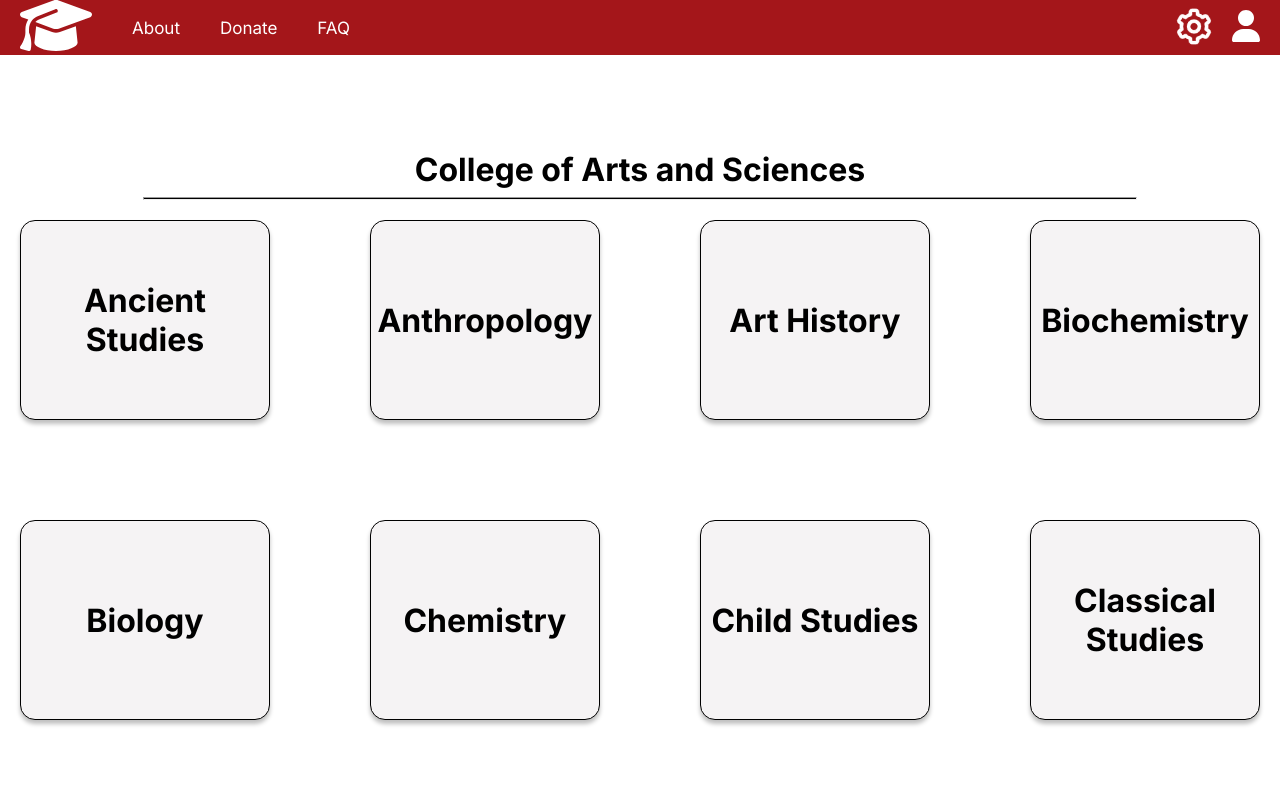
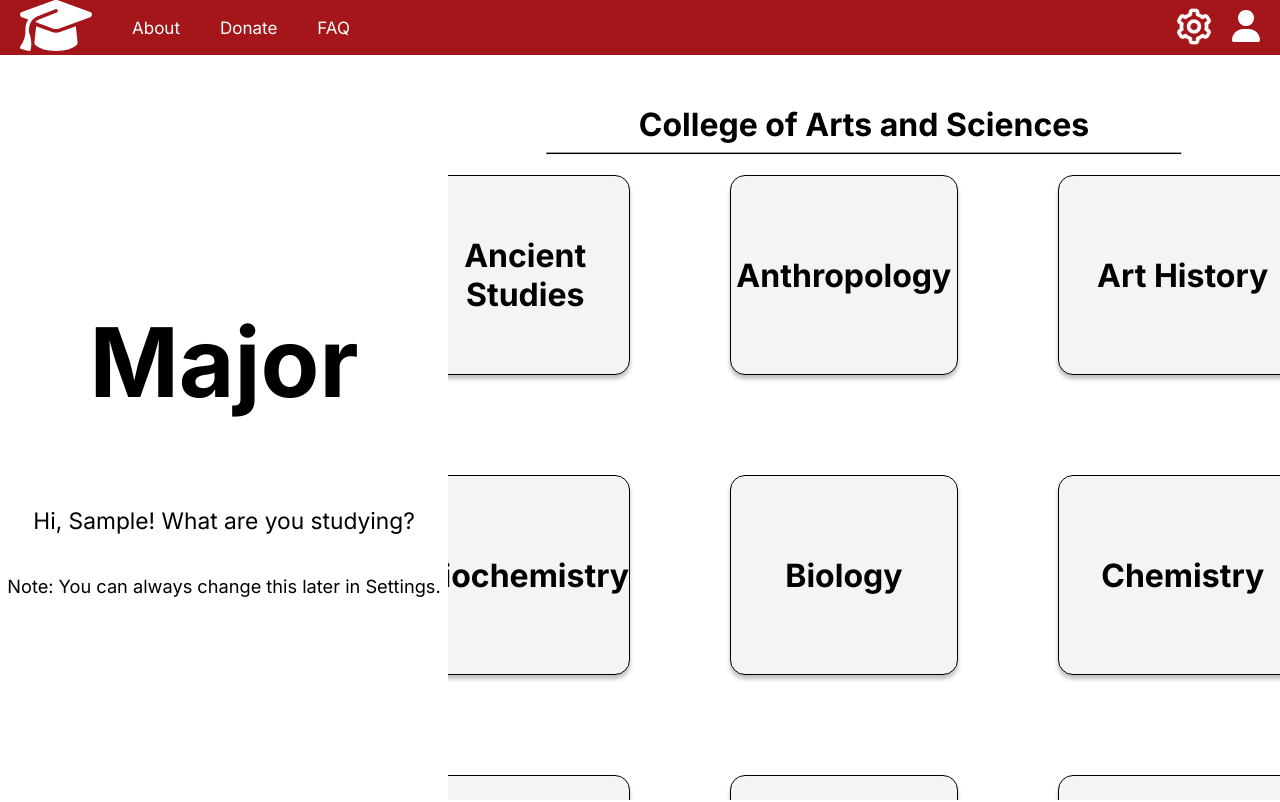
Before and after one commit to RaphaLK/SCUMyDegree, a React (Create React App) app: page /majors in a window 1280 px wide. Shown: the top 802 px of the page. Built offline with nearby package versions, Linux system fonts and the light colour scheme; no server answers; the database is empty; sample sign-in values are in the browser's storage.

Commit message:
Add MajorPage design

```diff
--- a/src/App.css
+++ b/src/App.css
@@ -18,6 +18,6 @@
 }
 
 .content {
-    margin-top: 150px;
+    margin-top: 55px; /* 55px is the height of the navbar */
     font-family: Inter;
 }
--- a/src/Components/MajorSection.module.css
+++ b/src/Components/MajorSection.module.css
@@ -21,7 +21,7 @@
 
 .major-boxes {
     display: grid;
-    grid-template-columns: repeat(4, 1fr); /* 4 columns of equal width */
+    grid-template-columns: repeat(3, 1fr); /* 3 columns of equal width */
     grid-auto-rows: minmax(200px, 1fr); /* rows of at least 200px height and equal height */
     gap: 100px; /* space between columns and rows */
     justify-items: stretch; /* default */
--- a/src/Views/Home.module.css
+++ b/src/Views/Home.module.css
@@ -2,6 +2,7 @@
     display: flex;
     flex-direction: column;
     align-items: center;
+    margin-top: 150px;
 }
 
 .title {
--- a/src/Views/MajorPage.js
+++ b/src/Views/MajorPage.js
@@ -28,15 +28,26 @@ function MajorPage() {
 
     getCurrentInfo();
 
+    const firstName = currentUser.displayName.split(' ')[0];
+
     return (
         <div className={styles['major-page']}>
             <Helmet>
                 <title>Majors - SCUMyDegree</title>
             </Helmet>
-            <div className={styles['major-sections']}>
-                {majorSections.map((major, index) => {
-                    return <MajorSection key={index} section={major} selectedMajor={selectedMajor} setSelectedMajor={setSelectedMajor} selectedSchool={selectedSchool} setSelectedSchool={setSelectedSchool} />
-                })}
+            <div className={styles['container']}>
+                <div className={styles['left-half']}>
+                    <h1>Major</h1>
+                    <p className={styles['text1']}>Hi, {firstName}! What are you studying?</p>
+                    <p className={styles['text2']}>Note: You can always change this later in Settings.</p>
+                </div>
+                <div className={styles['right-half']}>
+                    <div className={styles['major-sections']}>
+                        {majorSections.map((major, index) => {
+                            return <MajorSection key={index} section={major} selectedMajor={selectedMajor} setSelectedMajor={setSelectedMajor} selectedSchool={selectedSchool} setSelectedSchool={setSelectedSchool} />
+                        })}
+                    </div>
+                </div>
             </div>
         </div>
     );
--- a/src/Views/MajorPage.module.css
+++ b/src/Views/MajorPage.module.css
@@ -1,15 +1,41 @@
 .major-page {
-    display: flex;
-    flex-direction: column;
-    align-items: center;
-    justify-content: center;
-    margin-top: 50px;
+    margin-top: 55px;
 }
 
-/* .major-sections {
+.container {
     display: flex;
     flex-direction: row;
     justify-content: center;
-    align-items: center;
-    margin-top: 50px;
-} */
+    height: calc(100vh - 55px); /* 55px is the height of the navbar */
+}
+
+.left-half {
+    display: flex;
+    flex-direction: column;
+    flex: 0.7;
+    overflow: hidden;
+    justify-content: center;
+}
+
+.right-half {
+    flex: 1.3;
+    overflow-y: auto;
+}
+
+.left-half h1 {
+    font-size: 96px;
+}
+
+.left-half .text1 {
+    font-size: calc(10vw / .625 / 9);
+}
+
+.left-half .text2 {
+    font-size: calc(8vw / .625 / 9);
+}
+
+.major-sections {
+    display: flex;
+    flex-direction: column;
+    padding-top: 50px;
+}
--- a/src/Views/NotFound.module.css
+++ b/src/Views/NotFound.module.css
@@ -5,6 +5,7 @@
     align-items: center;
     flex-direction: column;
     justify-content: center;
+    margin-top: 150px;
 }
 .not-found-container1 {
     display: flex;
```
